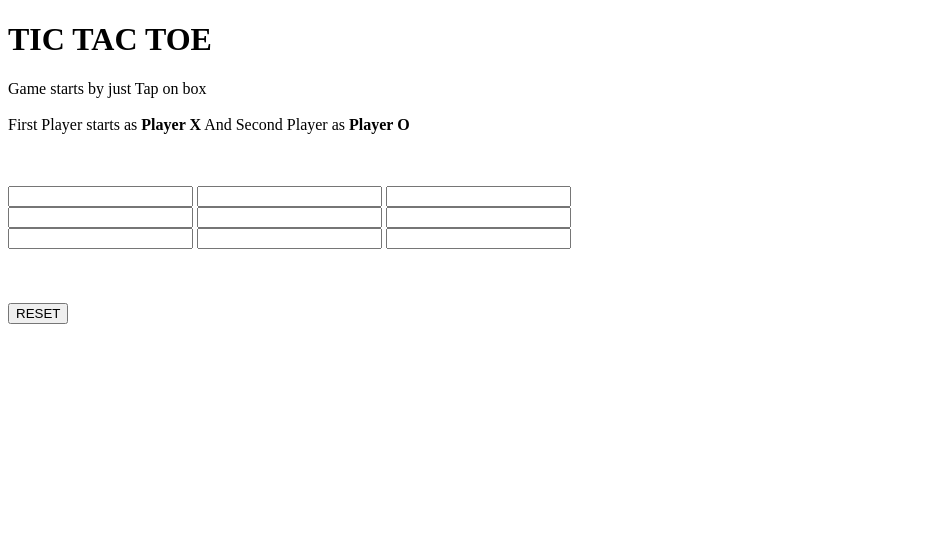
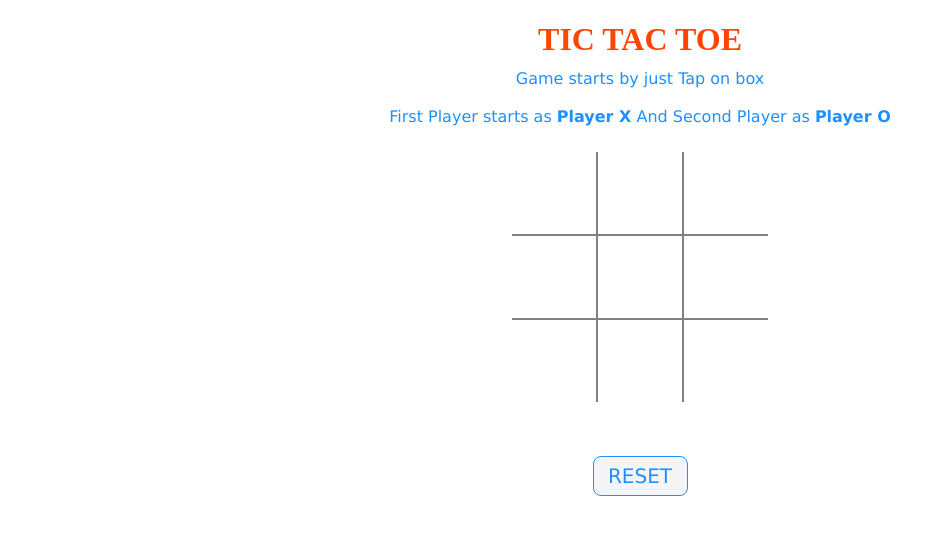
Before and after one commit to iamdeterminedd/tictactoe-vanilla-js, a plain HTML site: page index.html in a window 1280 px wide. Shown: the whole page, without its empty margins (0-945 px from the left). Drawn offline with Linux system fonts and the light colour scheme.

Commit message:
finish styling

```diff
--- a/index.html
+++ b/index.html
@@ -3,7 +3,7 @@
 <head>
     <meta charset="UTF-8">
     <meta name="viewport" content="width=device-width, initial-scale=1.0">
-    <!-- <title>Document</title> -->
+    <link rel="stylesheet" type="text/css" href="tic.css">
     <script src="tic.js"></script>
 </head>
 <body>
--- a/tic.css
+++ b/tic.css
@@ -0,0 +1,111 @@
+h1 {
+    color: orangered;
+    margin-bottom: -5px
+}
+
+p {
+    margin-bottom: -10px;
+}
+
+.ui {
+    display: flex;
+    flex-direction: column;
+    align-items: center;
+}
+
+.row {
+    display: flex;
+}
+
+.cell {
+    border: none;
+    width: 80px;
+    height: 80px;
+    display: flex;
+    align-items: center;
+    justify-content: center;
+    font-size: 24px;
+    text-align: center;
+    cursor: pointer;
+}
+
+.cell:active {
+    outline: none;
+}
+
+#b1 {
+    border-bottom: 1px solid gray;
+    border-right: 1px solid gray;
+}
+
+#b2 {
+    border-bottom: 1px solid gray;
+    border-right: 1px solid gray;
+    border-left: 1px solid gray;
+}
+
+#b3 {
+    border-bottom: 1px solid gray;
+    border-left: 1px solid gray;
+}
+
+#b4 {
+    border-top: 1px solid gray;
+    border-bottom: 1px solid gray;
+    border-right: 1px solid gray;
+}
+
+#b5 {
+    border: 1px solid gray;
+}
+
+#b6 {
+    border-top: 1px solid gray;
+    border-bottom: 1px solid gray;
+    border-left: 1px solid gray;
+}
+
+#b7 {
+    border-top: 1px solid gray;
+    border-right: 1px solid gray;
+}
+
+#b8 {
+    border-top: 1px solid gray;
+    border-right: 1px solid gray;
+    border-left: 1px solid gray;
+}
+
+#b9 {
+    border-top: 1px solid gray;
+    border-left: 1px solid gray;
+}
+
+#but {
+    box-sizing: border-box;
+    width: 95px;
+    height: 40px;
+    border: 1px solid dodgerblue;
+    margin-left: auto;
+    border-radius: 8px;
+    font-family: Verdana, Geneva, Tahoma, sans-serif;
+    background-color: whitesmoke;
+    color: dodgerblue;
+    font-size: 20px;
+    cursor: pointer;
+}
+
+#print {
+    font-family: Verdana, Geneva, Tahoma, sans-serif;
+    color: dodgerblue;
+    font-size: 20px;
+}
+
+#main {
+    text-align: center;
+}
+
+#ins {
+    font-family: Verdana, Geneva, Tahoma, sans-serif;
+    color: dodgerblue;
+}
```
